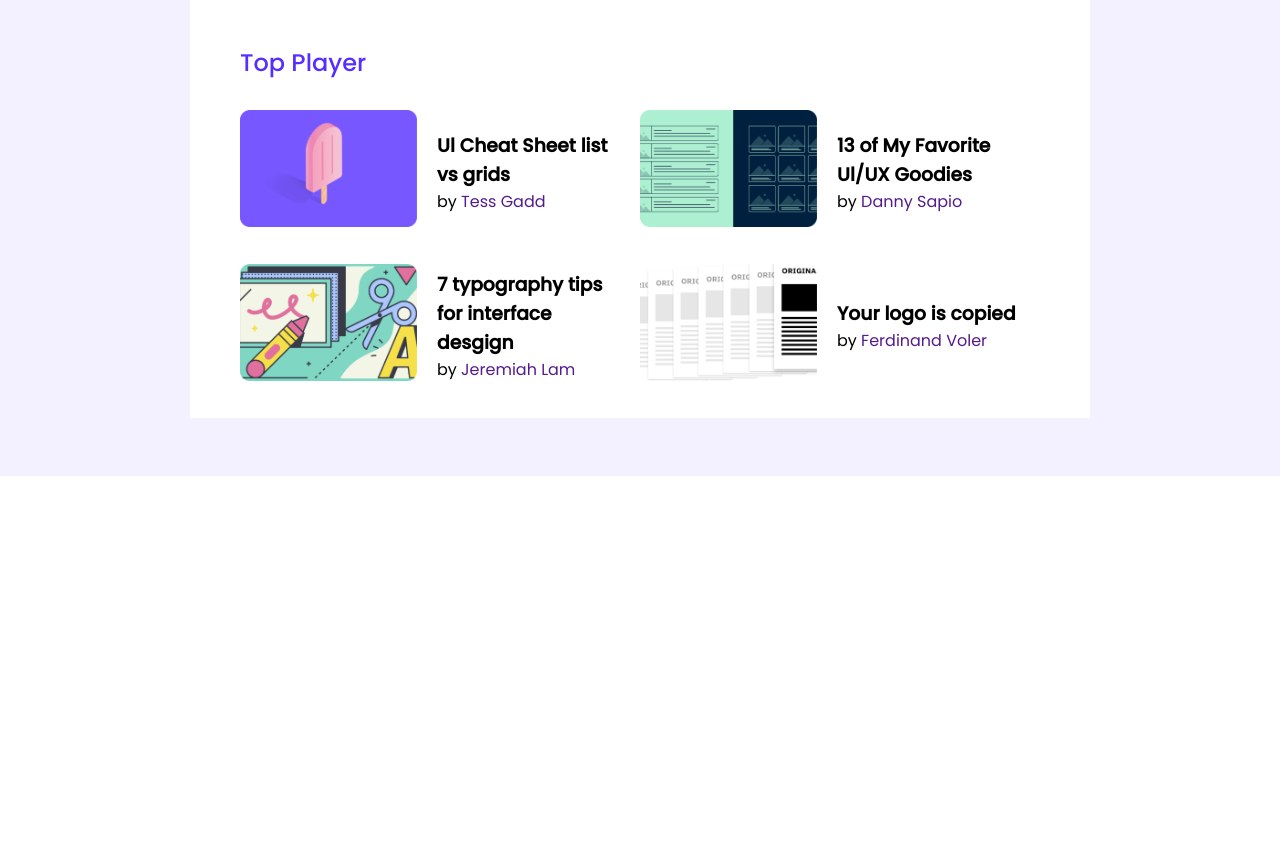
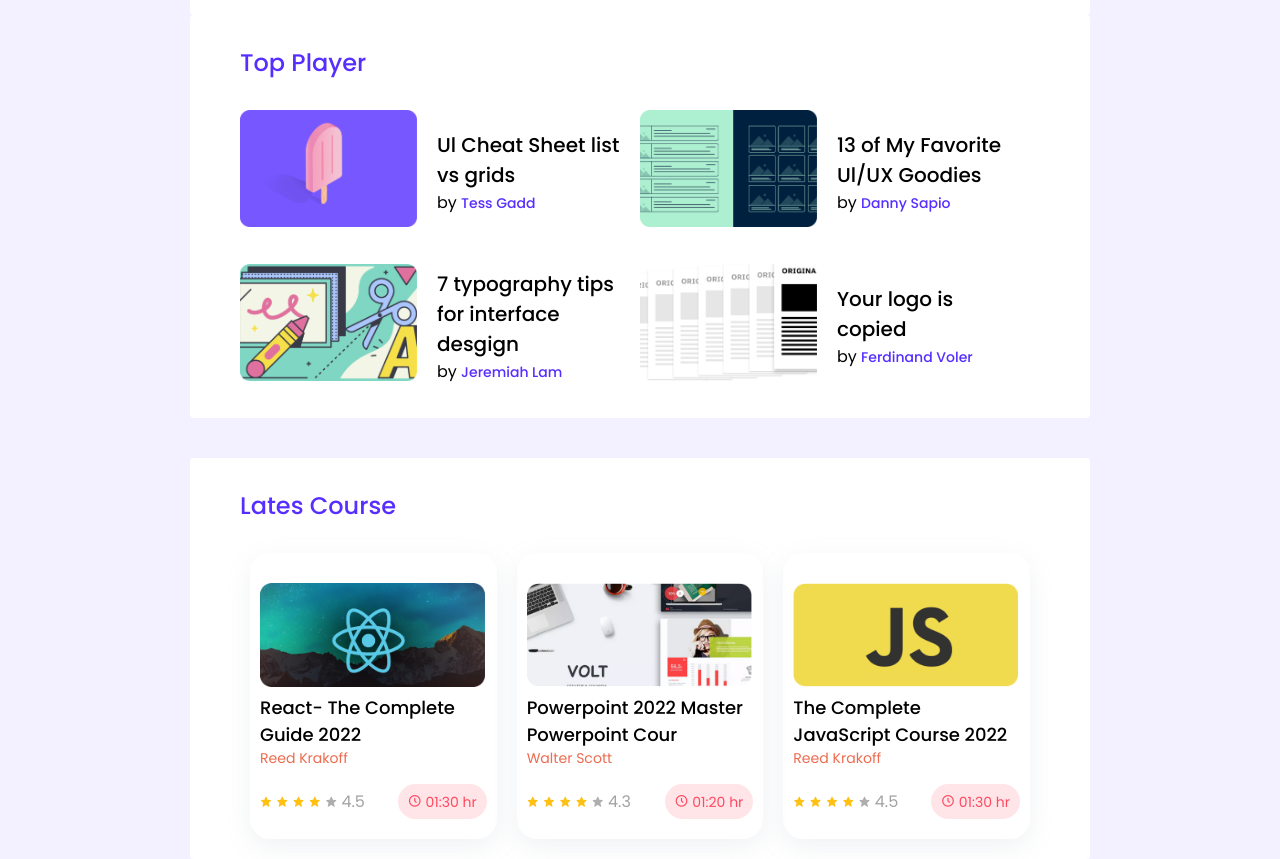
Before and after one commit to abdulquayumhp/leaderbord-practice-for-programming-hero-another, a plain HTML site: page index.html in a window 1280 px wide. Shown: the part 420-1279 px from the top of the page. Before the commit the page ends 896 px from the top, so only its background shows below. Drawn offline with nearby package versions, Linux system fonts and the light colour scheme.

Commit message:
course section add

```diff
--- a/index.html
+++ b/index.html
@@ -8,6 +8,12 @@
     <title>programming hero leaderbord practice</title>
     <!-- styleshit custom css add  -->
     <link rel="stylesheet" href="styel.css" />
+
+    <!-- font wosome icon add  -->
+    <link
+      href="https://unpkg.com/boxicons@2.1.1/css/boxicons.min.css"
+      rel="stylesheet"
+    />
   </head>
 
   <body>
@@ -70,6 +76,9 @@
         </div>
       </section>
 
+      <!---------------
+         plyer section end
+        ---------- -->
       <article>
         <section class="container">
           <div class="blog-container-box">
@@ -117,6 +126,82 @@
           </div>
         </section>
       </article>
+      <!-------------
+         blog secton end
+        -------- -->
+
+      <section class="container">
+        <div class="hero-playerbox">
+          <div class="heading">
+            <h1>Lates Course</h1>
+          </div>
+          <div class="course-container">
+            <div class="course-content">
+              <img src="images/courses/course-1.png" alt="" />
+              <h1>React- The Complete Guide 2022</h1>
+              <p>Reed Krakoff</p>
+              <div class="rating-box">
+                <div class="corse-retig">
+                  <i class="bx bxs-star"></i>
+                  <i class="bx bxs-star"></i>
+                  <i class="bx bxs-star"></i>
+                  <i class="bx bxs-star"></i>
+                  <i class="bx bxs-star empty"></i>
+
+                  4.5
+                </div>
+                <div class="rating-box-hour">
+                  <a href=""
+                    ><span><i class="bx bx-time-five"></i></span> 01:30 hr</a
+                  >
+                </div>
+              </div>
+            </div>
+            <div class="course-content">
+              <img src="images/courses/course-2.png" alt="" />
+              <h1>Powerpoint 2022 Master Powerpoint Cour</h1>
+              <p>Walter Scott</p>
+              <div class="rating-box">
+                <div class="corse-retig">
+                  <i class="bx bxs-star"></i>
+                  <i class="bx bxs-star"></i>
+                  <i class="bx bxs-star"></i>
+                  <i class="bx bxs-star"></i>
+                  <i class="bx bxs-star empty"></i>
+
+                  4.3
+                </div>
+                <div class="rating-box-hour">
+                  <a href=""
+                    ><span><i class="bx bx-time-five"></i></span> 01:20 hr</a
+                  >
+                </div>
+              </div>
+            </div>
+            <div class="course-content">
+              <img src="images/courses/course-3.png" alt="" />
+              <h1>The Complete JavaScript Course 2022</h1>
+              <p>Reed Krakoff</p>
+              <div class="rating-box">
+                <div class="corse-retig">
+                  <i class="bx bxs-star"></i>
+                  <i class="bx bxs-star"></i>
+                  <i class="bx bxs-star"></i>
+                  <i class="bx bxs-star"></i>
+                  <i class="bx bxs-star empty"></i>
+
+                  4.5
+                </div>
+                <div class="rating-box-hour">
+                  <a href=""
+                    ><span><i class="bx bx-time-five"></i></span> 01:30 hr</a
+                  >
+                </div>
+              </div>
+            </div>
+          </div>
+        </div>
+      </section>
     </main>
   </body>
 </html>
--- a/styel.css
+++ b/styel.css
@@ -63,7 +63,6 @@ nav {
  ------------  */
 main {
   width: 100%;
-  height: 100vh;
   background: #f3f1ff;
 }
 .heading {
@@ -83,6 +82,7 @@ main {
   background: #ffffff;
   padding: 0 50px;
   margin-top: 40px;
+  border-radius: 4px;
 }
 .hero-player-item {
   display: grid;
@@ -120,6 +120,7 @@ main {
   width: 900px;
   background: #ffffff;
   padding: 0 50px;
+  border-radius: 4px;
 }
 .bolg-content {
   display: flex;
@@ -132,3 +133,67 @@ main {
 .blog-about {
   padding: 0 20px;
 }
+.blog-about h1 {
+  font-size: 20px;
+  font-weight: 500;
+}
+.blog-about a {
+  color: #562eff;
+  font-weight: 500;
+  font-size: 14px;
+}
+/*----------------
+ blog section end
+-------------- */
+.course-container {
+  display: grid;
+  grid-template-columns: repeat(3, 1fr);
+  margin-bottom: 20px;
+}
+.course-content {
+  padding: 30px 10px 20px;
+  box-shadow: rgba(239, 241, 243, 0.911) 0px 8px 24px;
+  margin: 0 10px;
+  border-radius: 20px;
+}
+.course-content h1 {
+  font-size: 18px;
+  font-weight: 500;
+}
+.course-content p {
+  color: #ed6b4f;
+  padding-bottom: 15px;
+}
+.course-container .course-content img {
+  width: 225px;
+  height: 104px;
+}
+.course-container .course-content p {
+  color: #ed6b4f;
+  font-size: 14.06px;
+  font-weight: 400;
+}
+.rating-box {
+  display: flex;
+  justify-content: space-between;
+  align-items: center;
+}
+.bxs-star {
+  color: #ffc014;
+  font-size: 12px;
+}
+.bxs-star.empty {
+  color: #aeaeae;
+}
+.corse-retig {
+  color: #a2a2a2;
+}
+.rating-box-hour {
+  border-radius: 30px;
+  background: #ffe4e8;
+  padding: 5px 10px;
+}
+.rating-box-hour a {
+  color: #ff4a60;
+  font-size: 14px;
+}
```
